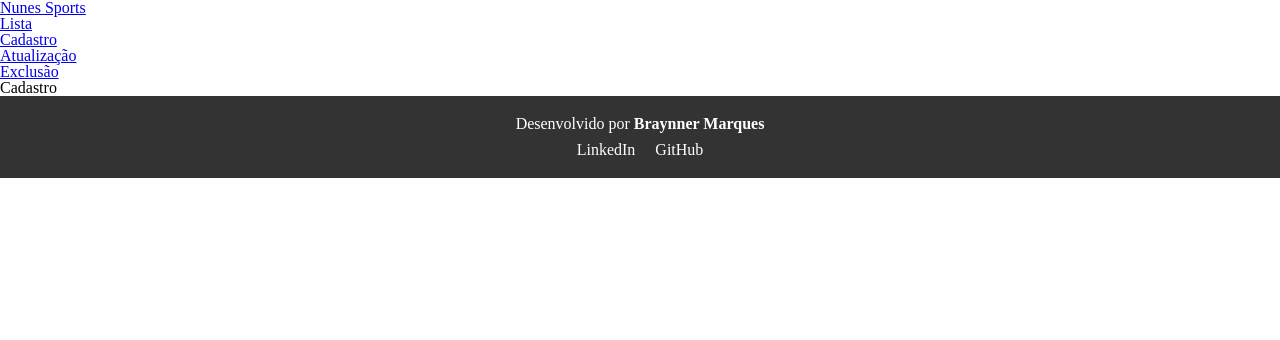
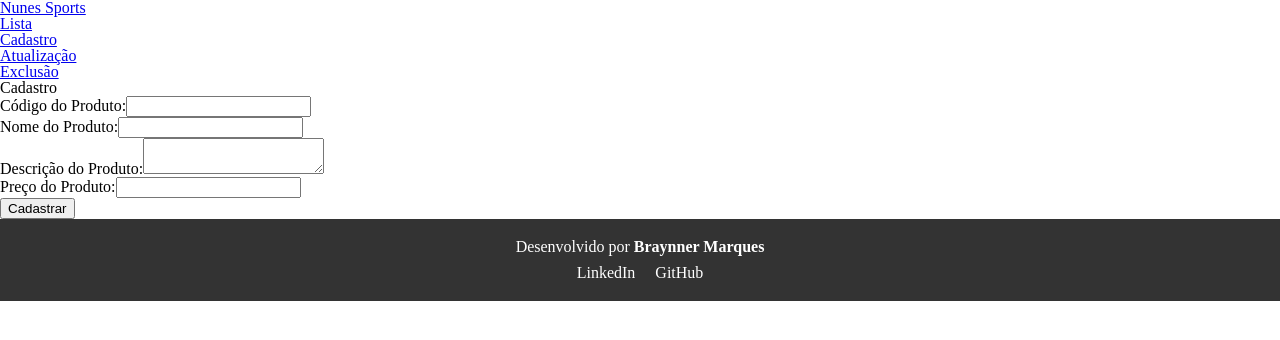
Before and after one commit to BraynnerM/NunesSports, a React (Create React App) app in the folder frontend/: page /new in a window 1280 px wide. Shown: the top 340 px of the page. Built offline with nearby package versions, Linux system fonts and the light colour scheme.

Commit message:
lista, detalhes, cadastro e exclusão todos funcionando

```diff
--- a/frontend/src/components/cadastro/index.jsx
+++ b/frontend/src/components/cadastro/index.jsx
@@ -1,11 +1,96 @@
-import React from "react";
+import React, { useState } from "react";
+import { createProduto } from "../../services/requestApi";
 
 const CadastroComponent = () => {
-return(
+  const [produto, setProduto] = useState({
+    codigo_do_produto: "",
+    nome_do_produto: "",
+    descricao_do_produto: "",
+    preco_do_produto: ""
+  });
+
+  const handleChange = e => {
+    const { name, value } = e.target;
+    setProduto(prevProduto => ({
+      ...prevProduto,
+      [name]: value
+    }));
+  };
+
+  const handleBlur = e => {
+    const { name, value } = e.target;
+    const formattedValue = parseFloat(value).toFixed(2);
+    setProduto(prevProduto => ({
+      ...prevProduto,
+      [name]: formattedValue
+    }));
+  };
+
+  const handleSubmit = async e => {
+    e.preventDefault();
+
+    try {
+      const novoProduto = await createProduto(produto);
+      console.log("Produto criado com sucesso:", novoProduto);
+      setProduto({
+        codigo_do_produto: "",
+        nome_do_produto: "",
+        descricao_do_produto: "",
+        preco_do_produto: ""
+      });
+    } catch (error) {
+      console.error("Erro ao criar produto:", error);
+    }
+  };
+
+  return (
     <div>
-        Cadastro
+      <h2>Cadastro</h2>
+      <form onSubmit={handleSubmit}>
+        <label>
+          Código do Produto:
+          <input
+            type="text"
+            name="codigo_do_produto"
+            value={produto.codigo_do_produto}
+            onChange={handleChange}
+          />
+        </label>
+        <br />
+        <label>
+          Nome do Produto:
+          <input
+            type="text"
+            name="nome_do_produto"
+            value={produto.nome_do_produto}
+            onChange={handleChange}
+          />
+        </label>
+        <br />
+        <label>
+          Descrição do Produto:
+          <textarea
+            name="descricao_do_produto"
+            value={produto.descricao_do_produto}
+            onChange={handleChange}
+          />
+        </label>
+        <br />
+        <label>
+          Preço do Produto:
+          <input
+            type="text"
+            name="preco_do_produto"
+            value={produto.preco_do_produto}
+            onChange={handleChange}
+            onBlur={handleBlur}
+          />
+        </label>
+        <br />
+        <button type="submit">Cadastrar</button>
+      </form>
     </div>
-)
-}
+  );
+};
 
 export default CadastroComponent;
--- /dev/null
+++ b/frontend/src/components/detalhes/index.jsx
@@ -0,0 +1,48 @@
+import React, { useState, useEffect } from "react";
+import { getProdutoById } from "../../services/requestApi";
+import { useParams, Link } from "react-router-dom";
+const DetalhesComponent = () => {
+  const [produto, setProduto] = useState([]);
+  const { id } = useParams();
+  useEffect(() => {
+    const fetchData = async () => {
+      try {
+        const produtoData = await getProdutoById(id);
+        setProduto(produtoData);
+      } catch (error) {
+        console.error("Erro ao buscar produtos:", error);
+      }
+    };
+
+    fetchData();
+  }, []);
+
+  return (
+    <div>
+      <div className="container-product-card">
+        <div className="product-card-details" key={produto.id}>
+          <img src={produto.imagem_do_produto} alt={produto.nome_do_produto} />
+          <div>
+            <p>
+              {produto.codigo_do_produto}
+            </p>
+            <p>
+              {produto.nome_do_produto}
+            </p>
+            <p>
+              {produto.descricao_do_produto}
+            </p>
+            <p>
+              R${Number.parseFloat(produto.preco_do_produto).toFixed(2)}
+            </p>
+          </div>
+        </div>
+        <Link to="/list">
+          <button>Voltar para a Lista</button>
+        </Link>
+      </div>
+    </div>
+  );
+};
+
+export default DetalhesComponent;
--- a/frontend/src/components/exclusao/index.jsx
+++ b/frontend/src/components/exclusao/index.jsx
@@ -1,11 +1,52 @@
-import React from "react";
+import React, { useState, useEffect } from "react";
+import { getProdutos, deleteProduto } from "../../services/requestApi";
 
 const ExclusaoComponent = () => {
-return(
+  const [produtos, setProdutos] = useState([]);
+
+  useEffect(() => {
+    const fetchData = async () => {
+      try {
+        const produtosData = await getProdutos();
+        setProdutos(produtosData);
+      } catch (error) {
+        console.error("Erro ao buscar produtos:", error);
+      }
+    };
+
+    fetchData();
+  }, []);
+  const handleDelete = async (id) =>{
+
+    try {
+        const produtoDeletado = await deleteProduto(id);
+        console.log("Produto deletado com sucesso:", produtoDeletado);
+        const updatedProdutos = produtos.filter((produto) => produto.id !== id);
+      setProdutos(updatedProdutos);
+    } catch (error) {
+        console.error("Erro ao deletar produto:", error);
+    }
+  }
+  return (
     <div>
-        Exclusao
+      <div className="product-cards">
+        {produtos.map(produto =>
+          <div key={produto.id} className="product-card">
+            <img
+              src={produto.imagem_do_produto}
+              alt={produto.nome_do_produto}
+            />
+            <div>
+              <p>
+                {produto.nome_do_produto}
+              </p>
+            </div>
+            <button onClick={() => handleDelete(produto.id)}>Excluir</button>
+          </div>
+        )}
+      </div>
     </div>
-)
-}
+  );
+};
 
 export default ExclusaoComponent;
--- a/frontend/src/components/lista/index.jsx
+++ b/frontend/src/components/lista/index.jsx
@@ -1,6 +1,6 @@
 import React, { useState, useEffect } from "react";
 import { getProdutos } from "../../services/requestApi";
-
+import { Link } from "react-router-dom";
 const ListaComponent = () => {
   const [produtos, setProdutos] = useState([]);
 
@@ -17,38 +17,28 @@ const ListaComponent = () => {
     fetchData();
   }, []);
 
-  console.log(produtos);
-
   return (
     <div>
-      <table>
-        <thead>
-          <tr>
-            <th>Código</th>
-            <th>Nome</th>
-            <th>Descrição</th>
-            <th>Preço</th>
-          </tr>
-        </thead>
-        <tbody>
-          {produtos.map(produto =>
-            <tr key={produto.id}>
-              <td>
-                {produto.codigo_do_produto}
-              </td>
-              <td>
-                {produto.nome_do_produto}
-              </td>
-              <td>
-                {produto.descricao_do_produto}
-              </td>
-              <td>
-                R${produto.preco_do_produto}
-              </td>
-            </tr>
-          )}
-        </tbody>
-      </table>
+      <div className="product-cards">
+        {produtos.map(produto =>
+          <Link key={produto.id} to={`/details/${produto.id}`}>
+            <div className="product-card" >
+              <img
+                src={produto.imagem_do_produto}
+                alt={produto.nome_do_produto}
+              />
+              <div>
+                <p>
+                  {produto.nome_do_produto}
+                </p>
+                <p>
+                  R${Number.parseFloat(produto.preco_do_produto).toFixed(2)}
+                </p>
+              </div>
+            </div>
+          </Link>
+        )}
+      </div>
     </div>
   );
 };
--- /dev/null
+++ b/frontend/src/pages/detalhes.jsx
@@ -0,0 +1,11 @@
+import DetalhesComponent from '../components/detalhes';
+
+const Detalhes = () => {
+    return (
+        <>
+            <DetalhesComponent />
+        </>
+    )
+};
+
+export { Detalhes };
--- a/frontend/src/routes/routes.jsx
+++ b/frontend/src/routes/routes.jsx
@@ -1,6 +1,7 @@
 import React from "react";
 import { Routes, Route } from "react-router-dom";
 import { Home } from "../pages/home";
+import { Detalhes } from "../pages/detalhes"
 import { Lista } from "../pages/lista";
 import { Cadastro } from "../pages/cadastro";
 import { Atualizacao } from "../pages/atualizacao";
@@ -9,6 +10,7 @@ import { Exclusao } from "../pages/exclusao";
 const AppRoutes = () =>
   <Routes>
     <Route path="/" element={<Home />} />
+    <Route path="/details/:id" element={<Detalhes />} />
     <Route path="/list" element={<Lista />} />
     <Route path="/new" element={<Cadastro />} />
     <Route path="/update" element={<Atualizacao />} />
```
Also changed, not shown: frontend/src/components/detalhes/index.css (added).
